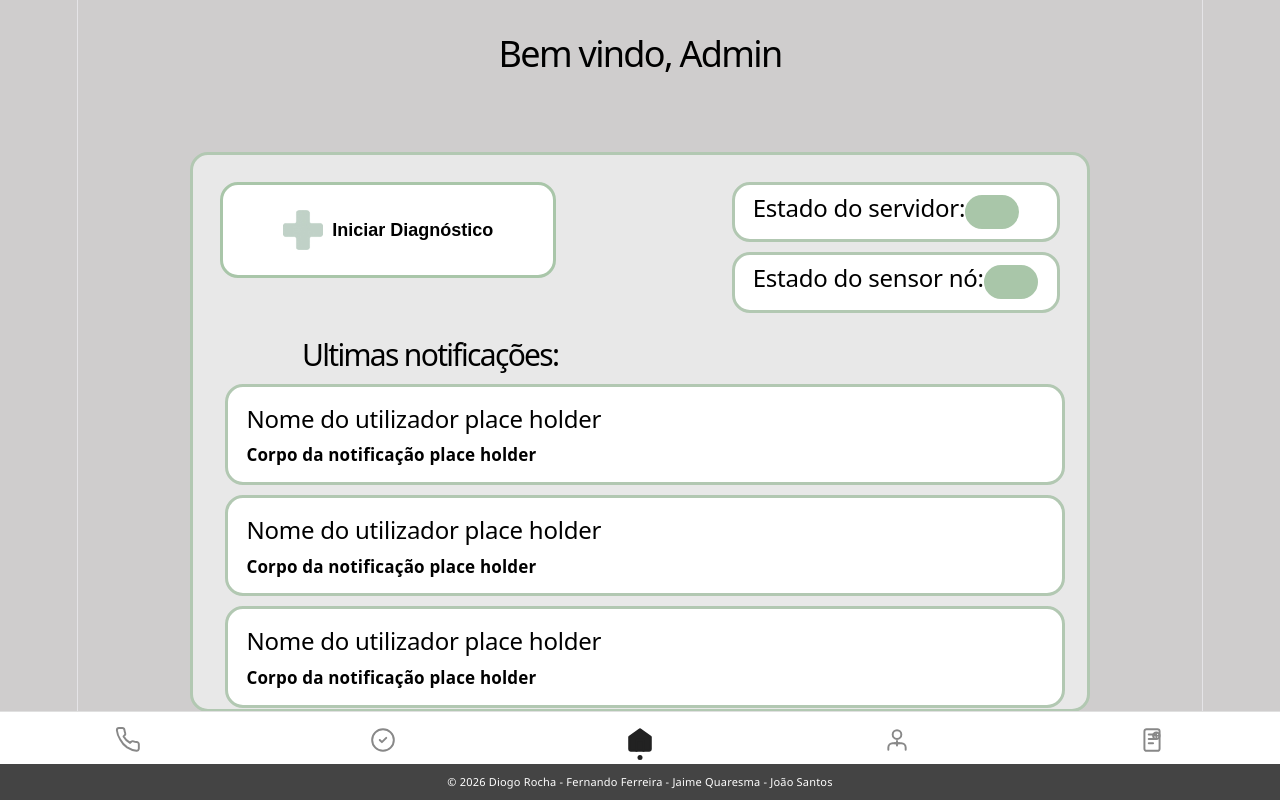
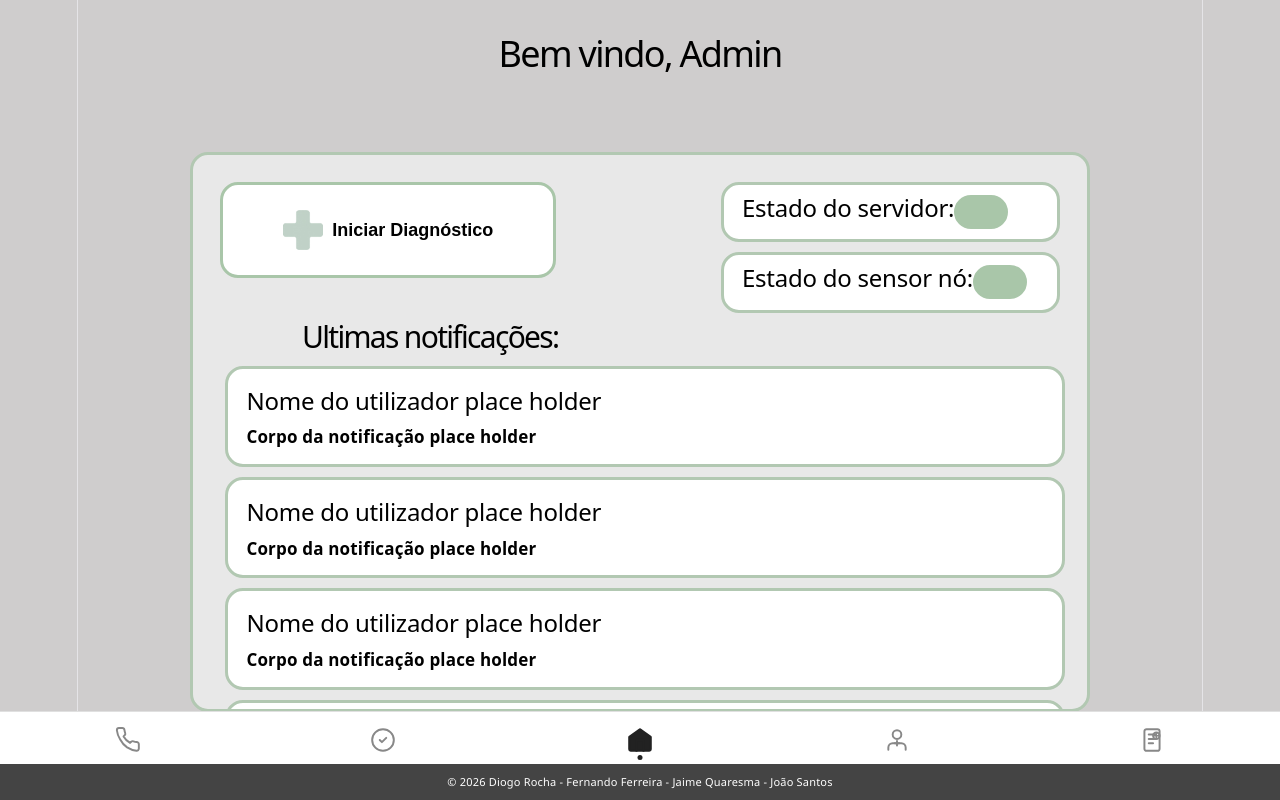
Before and after one commit to fernandoferreira-dev/pcmr, a React (Vite) app in the folder mobile-app/: page / in a window 1280 px wide. Both pictures are taken after typing "Sample", "Sample123" into the empty fields and a click on the button "Login". Built offline with nearby package versions, Linux system fonts and the light colour scheme.

Commit message:
feat: update styles for mainbox and message search bar; add new empty placeholder component

```diff
--- a/mobile-app/src/styles/dashboard-styles/dashboard-styles.css
+++ b/mobile-app/src/styles/dashboard-styles/dashboard-styles.css
@@ -23,7 +23,7 @@
     justify-content: flex-start;
     align-items: flex-start;
     align-content: flex-start;
-    gap: 1.5rem;
+    gap: 0.5rem;
     border: 3px solid #B2C8B2;
     border-radius: 1rem;
     background-color: #E8E8E8;
--- a/mobile-app/src/styles/status-page-styles/status-ping-styles.css
+++ b/mobile-app/src/styles/status-page-styles/status-ping-styles.css
@@ -27,7 +27,6 @@
     text-align: left;
 }
 
-
 .status-ping-box h2 {
     color: #000000;
 }
--- a/mobile-app/src/styles/status-page-styles/status-search-bar-styles.css
+++ b/mobile-app/src/styles/status-page-styles/status-search-bar-styles.css
@@ -10,9 +10,9 @@
 }
 
 .message-search-bar {
+    display: flex;
     align-self: center;
-    display: block;
-    width: 150px;
+    width: 40vh;
     padding: 0.6rem 0.8rem;
     color: #000000;
     border: 1px solid #6C757D;
```
Also changed, not shown: 1 other file (tests, documents, lock files or other folders).
